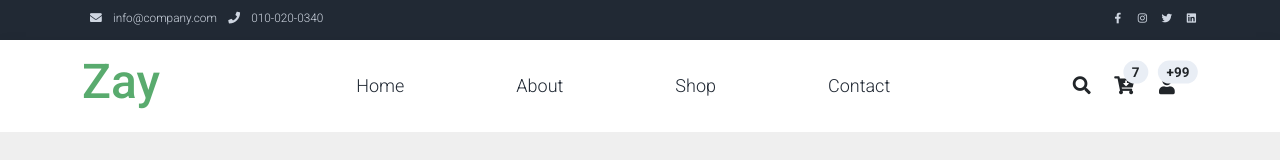
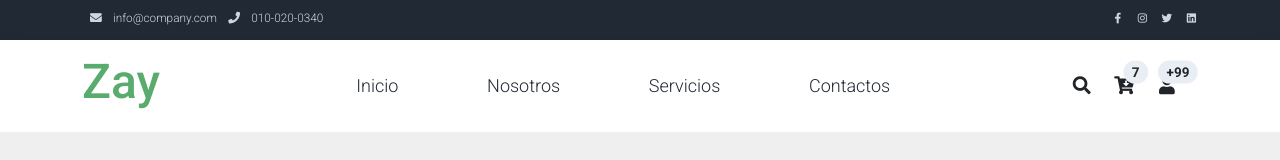
Before and after one commit to shidalgo0925/MariachiSoldelAguila, a plain HTML site: page index.html in a window 1280 px wide. Shown: the top 160 px of the page. Drawn offline with Linux system fonts and the light colour scheme.

Commit message:
Act de Imagen

```diff
--- a/index.html
+++ b/index.html
@@ -2,7 +2,7 @@
 <html lang="en">
 
 <head>
-    <title>Zay Shop eCommerce HTML CSS Template</title>
+    <title>Mariachi Sol del Aguila</title>
     <meta charset="utf-8">
     <meta name="viewport" content="width=device-width, initial-scale=1">
 
@@ -64,16 +64,16 @@ https://templatemo.com/tm-559-zay-shop
                 <div class="flex-fill">
                     <ul class="nav navbar-nav d-flex justify-content-between mx-lg-auto">
                         <li class="nav-item">
-                            <a class="nav-link" href="index.html">Home</a>
+                            <a class="nav-link" href="index.html">Inicio</a>
                         </li>
                         <li class="nav-item">
-                            <a class="nav-link" href="about.html">About</a>
+                            <a class="nav-link" href="about.html">Nosotros</a>
                         </li>
                         <li class="nav-item">
-                            <a class="nav-link" href="shop.html">Shop</a>
+                            <a class="nav-link" href="shop.html">Servicios</a>
                         </li>
                         <li class="nav-item">
-                            <a class="nav-link" href="contact.html">Contact</a>
+                            <a class="nav-link" href="contact.html">Contactos</a>
                         </li>
                     </ul>
                 </div>
```
Also changed, not shown: assets/img/banner_img_01.jpg, assets/img/banner_img_0111.jpg (added).
